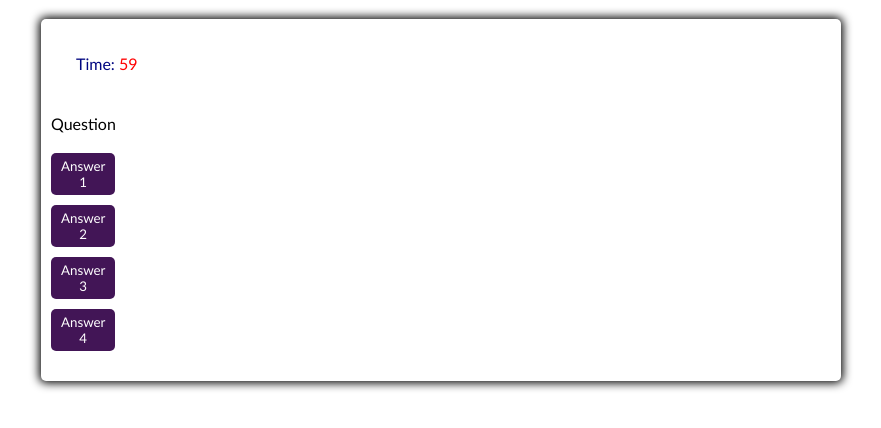
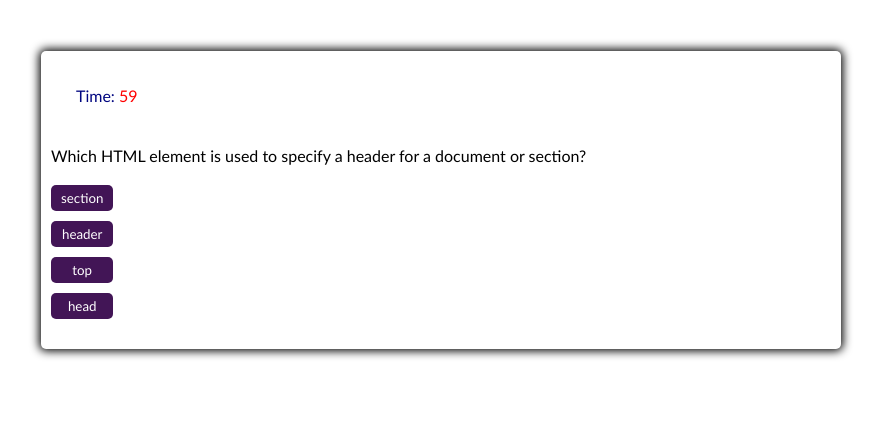
Before and after one commit to tornicke/web-apis-code-quiz, a plain HTML site: page index.html in a window 1280 px wide. Both pictures are taken after a click on the button "Start the quiz". Shown: the whole page, without its empty margins (199-1080 px from the left). Drawn offline with Linux system fonts and the light colour scheme.

Commit message:
Fixing answer buttons, removing buttons from HTML

```diff
--- a/Assets/script.js
+++ b/Assets/script.js
@@ -1,55 +1,57 @@
 let questions = [
     {
-        questionTitle: "Choose the correct HTML element for the largest heading:",
-        options: [
-           { text: "^", correct: false },
-           { text: "*", correct: false },
-           { text: "/", correct: true },
-           { text: "<", correct: false },
+
+        //! change question
+        question: "Which character is used to indicate an end tag?",
+        answerBtn: [
+           { answer: "^", correct: false },
+           { answer: "*", correct: false },
+           { answer: "/", correct: true },
+           { answer: "<", correct: false },
         ],
         correctAnswer: "/",
     },
 
     {
-        questionTitle: "Which character is used to indicate an end tag?",
-        options: [
-           { text: "h1", correct: true },
-           { text: "h2", correct: false },
-           { text: "h3", correct: false },
-           { text: "h4", correct: false },
+        question: "Choose the correct HTML element for the largest heading:",
+        answerBtn: [
+           { answer: "h1", correct: true },
+           { answer: "h2", correct: false },
+           { answer: "h3", correct: false },
+           { answer: "h4", correct: false },
         ],
         correctAnswer: "h1",
     },
 
     {
-        questionTitle: "Which tag do you use to make a numbered list?",
-        options: [
-           { text: "dl", correct: false },
-           { text: "ul", correct: false },
-           { text: "ol", correct: true },
-           { text: "list", correct: false },
+        question: "Which tag do you use to make a numbered list?",
+        answerBtn: [
+           { answer: "dl", correct: false },
+           { answer: "ul", correct: false },
+           { answer: "ol", correct: true },
+           { answer: "list", correct: false },
         ],
         correctAnswer: "ol",
     },
 
     {
-        questionTitle: "Which HTML attribute specifies an alternate text for an image, if the image cannot be displayed?",
-        options: [
-           { text: "src", correct: false },
-           { text: "title", correct: false },
-           { text: "img", correct: false },
-           { text: "alt", correct: true },
+        question: "Which HTML attribute specifies an alternate text for an image, if the image cannot be displayed?",
+        answerBtn: [
+           { answer: "src", correct: false },
+           { answer: "title", correct: false },
+           { answer: "img", correct: false },
+           { answer: "alt", correct: true },
         ],
         correctAnswer: "alt",
     },
 
     {
-        questionTitle: "Which HTML element is used to specify a header for a document or section?",
-        options: [
-           { text: "section", correct: false },
-           { text: "header", correct: true },
-           { text: "top", correct: false },
-           { text: "head", correct: false },
+        question: "Which HTML element is used to specify a header for a document or section?",
+        answerBtn: [
+           { answer: "section", correct: false },
+           { answer: "header", correct: true },
+           { answer: "top", correct: false },
+           { answer: "head", correct: false },
         ],
         correctAnswer: "header",
     },
@@ -60,7 +62,7 @@ let startTime = 60;
 let timer;
 
 // Timer element
-var timerEl = document.getElementById("timer")
+let timerEl = document.getElementById("timer")
 
 //? Function to end the quiz
 function endQuiz() {
@@ -90,8 +92,8 @@ let nextButton = document.getElementById("nextBtn")
 
 const questionContainerElement = document.getElementById("questionContainer")
 
-let questionElement = document.getElementById("questionTitle")
-let answerButtonsElement = document.getElementById("answerButtons")
+let questionElement = document.getElementById("question")
+let answerButtonsElement = document.getElementById("answerBtn")
 
 let randomQuestions, currentQuestionIndex
 
@@ -118,11 +120,11 @@ function setNextQuestion() {
     showQuestion(randomQuestions[currentQuestionIndex])
 }
 
-function showQuestion(questionTitle) {
-    questionElement.innerText = questionTitle.questionTitle
-    questionTitle.options.forEach(answer => {
+function showQuestion(question) {
+    questionElement.innerText = question.question
+    question.answerBtn.forEach(answer => {
         const button = document.createElement("button")
-        button.innerText = answer.innerText
+        button.innerText = answer.answer
         button.classList.add("btn")
         if (answer.correct) {
             button.dataset.correct = answer.correct
@@ -140,10 +142,15 @@ function resetState() {
     }
 }
 
-function selectAnswer () {
+function selectAnswer (e) {
     const selectedButton = e.target
+    console.log(e.target.textContent)
+
+    //! Update this!
+
+
     const correct = selectedButton.dataset.correct
-    setStatusClass(document.body, correct)
+    //setStatusClass(document.body, correct)
     Array.from(answerButtonsElement.children).forEach(button => {
         setStatusClass(button, button.dataset.correct)
     })
@@ -161,6 +168,7 @@ function setStatusClass(element, correct) {
         element.classList.add("correct")
     } else {
         element.classList.add("wrong")
+        //! startTime -= 5; Update
     }
 }
 
@@ -208,13 +216,6 @@ function clearStatusClass(element) {
 //}
 
 
-//function displayQuestion() {
-    //
-// }
-
-//! Function to display a question
-
-
 //? Function for question click (to update the timer and also display the next question)
 //function questionClick() {
     //? This shows whether the given answer was correct or not
--- a/index.html
+++ b/index.html
@@ -17,13 +17,9 @@
             <!--Showing the timer on the main page, adding "Time" as a word, coloring the number of seconds in red.-->
             <div class="timeLeft"<p>Time: <span id="timer" style="color:red"></span></p></div>
 
-            <div id="question">Question</div>
+            <div id="question"></div>
 
             <div id="answerBtn" class="btnGrid">
-                <button class="btn">Answer 1</button>
-                <button class="btn">Answer 2</button>
-                <button class="btn">Answer 3</button>
-                <button class="btn">Answer 4</button>
             </div>
         </div>
         <div class="controls"></div>
```
Also changed, not shown: 1 other file.
